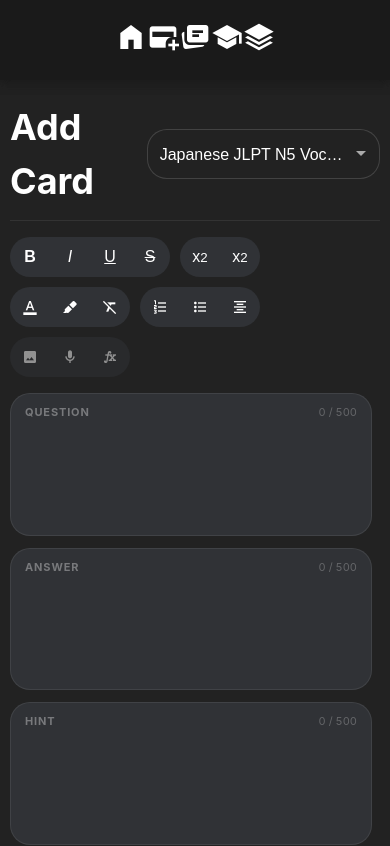
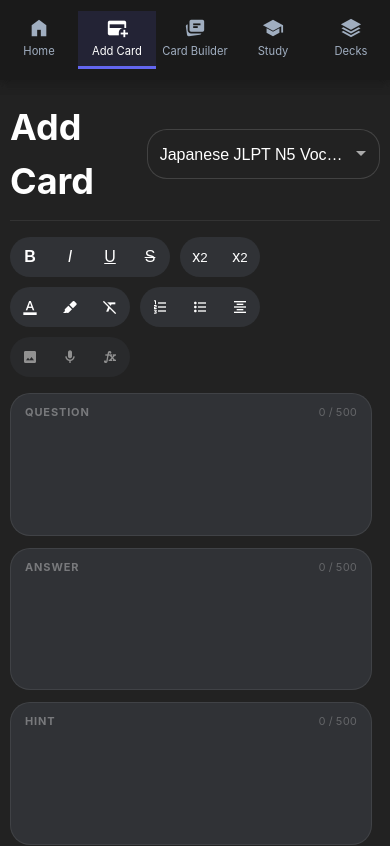
Before and after one commit to 18barbers2/gostudycards, a React (Vite) app in the folder frontend/: page /add-card in a window 390 px wide. Shown: the top 846 px of the page. Built offline with nearby package versions, Linux system fonts and the light colour scheme.

Commit message:
feature: updated functionality for the NavBar so it allows hover over and has text

```diff
--- a/frontend/src/components/Layout/Layout.css
+++ b/frontend/src/components/Layout/Layout.css
@@ -8,27 +8,14 @@
     left: 0;
     top: 0;
     height: 100vh;
-    width: 80px;
+    width: 200px;
     background-color: #1a1a1a;
     z-index: 100;
     box-shadow: #1a1a1a 0px 0px 10px;
 }
 
-.navbar ul {
-    list-style-type: none;
-    margin: 0;
-    padding: 0;
-    display: flex;
-    flex-direction: column;
-    justify-content: center;
-    align-items: center;
-    width: 100%;
-    height: 100%;
-    row-gap: 1.0em;
-}
-
 .main-content {
-    margin-left: 80px;
+    margin-left: 200px;
     padding: 80px; /** Adjust for the fixed navbar height **/
     padding-top: 20px;
     flex: 1;
--- a/frontend/src/components/NavBar.tsx
+++ b/frontend/src/components/NavBar.tsx
@@ -1,38 +1,35 @@
 import '../css/NavBar.css';
-import { Link } from "react-router-dom";
+import { Link, useLocation } from "react-router-dom";
 
 export function NavBar() {
+    const location = useLocation()
 
+    type NavItem = {
+        to: string;
+        icon: string;
+        label: string;
+    }
+
+    {/** Store the information for each navitem */}
+    const navItems: NavItem[] = [
+        { to: '/', icon: 'home', label: 'Home' },
+        { to: '/add-card', icon: 'add_card', label: 'Add Card' },
+        { to: '/card-builder', icon: 'cards_stack', label: 'Card Builder' },
+        { to: '/study', icon: 'school', label: 'Study' },
+        { to: '/decks', icon: 'stacks', label: 'Decks' },
+    ]
 
     return (
         <nav className='navbar'>
             <ul>
-                <li>
-                    <Link to={'/'}>
-                        <span className="material-symbols-outlined">home</span>
-                    </Link>
-                </li>
-                <li>
-                    <Link to={'/add-card'}>
-                        <span className="material-symbols-outlined">add_card</span>
-                    </Link>
-                </li>
-                <li>
-                    <Link to={'/card-builder'}>
-                        <span className="material-symbols-outlined">cards_stack</span>
-                    </Link>
-                </li>
-                <li>
-                    <Link to={'/study'}>
-                        <span className="material-symbols-outlined">school</span>
-                    </Link>
-                </li>
-                <li>
-                    <Link to={'/decks'}>
-                        <span className="material-symbols-outlined">stacks</span>
-                    </Link>
-                </li>
-
+                {navItems.map((item: NavItem) => (
+                    <li key={item.to} className={location.pathname === item.to ? 'active' : ''}>
+                        <Link to={item.to}>
+                            <span className="material-symbols-outlined">{item.icon}</span>
+                            <span className="nav-label">{item.label}</span>
+                        </Link>
+                    </li>
+                ))}
             </ul>
         </nav>
     );
--- a/frontend/src/css/NavBar.css
+++ b/frontend/src/css/NavBar.css
@@ -1,51 +1,95 @@
 .navbar ul {
-    list-style-type: none;
+    list-style: none;
     margin: 0;
     padding: 0;
     display: flex;
     flex-direction: column;
-    justify-content: center;
+    width: 100%;
+    padding-top: 16px;
+}
+
+.navbar li {
+    width: 100%;
+    border-left: 3px solid transparent;
+    transition: background 0.15s ease, border-color 0.15s ease;
+}
+
+.navbar li a {
+    display: flex;
+    flex-direction: row;
     align-items: center;
-    width: 100%;
-    height: 100%;
-    row-gap: 1.0em;
+    gap: 12px;
+    padding: 12px 16px;
+    text-decoration: none;
+    color: #a0aec0;
+    font-size: 0.875rem;
+    transition: color 0.15s ease;
+}
+
+/* Active state */
+.navbar li.active {
+    border-left-color: #6366f1;
+    background-color: rgba(99, 102, 241, 0.12);
+}
+
+.navbar li.active a {
+    color: #ffffff;
+}
+
+/* Hover state */
+.navbar li:hover:not(.active) {
+    background-color: rgba(255, 255, 255, 0.05);
+}
+
+.navbar li:hover a {
+    color: #ffffff;
 }
 
 .material-symbols-outlined {
-  font-variation-settings:
-    'FILL' 1,
-    'wght' 400,
-    'GRAD' 0,
-    'opsz' 24;
-    color: white;
-    font-size: 32px;
-    transition: transform 0.1s ease;
-}
-.material-symbols-outlined:hover {
     font-variation-settings:
-    'FILL' 1,
-    'wght' 400,
-    'GRAD' 0,
-    'opsz' 24;
-    color: white;
-    font-size: 32px;
-    transform: scale(1.2);
+        'FILL' 1,
+        'wght' 400,
+        'GRAD' 0,
+        'opsz' 24;
+    font-size: 24px;
+    color: inherit;
+    flex-shrink: 0;
+    transition: color 0.15s ease;
 }
 
+/* Mobile — top bar */
 @media (max-width: 1024px) {
-    ul {
+    .navbar ul {
         flex-direction: row;
-        position: top;
-
+        justify-content: space-around;
+        align-items: stretch;
+        height: 100%;
+        padding-top: 0;
     }
 
-    .navbar {
-        left: 0;
-        top: 0;
-        height: 80px;
-        width: 100%;
-        background-color: #303236;
-        z-index: 100;
+    .navbar li {
+        border-left: none;
+        border-bottom: 3px solid transparent;
+        flex: 1;
+        display: flex;
+        align-items: stretch;
     }
 
+    .navbar li.active {
+        border-bottom-color: #6366f1;
+        background-color: rgba(99, 102, 241, 0.12);
+    }
+
+    .navbar li a {
+        flex-direction: column;
+        justify-content: center;
+        gap: 4px;
+        padding: 6px 4px;
+        width: 100%;
+        font-size: 0.7rem;
+    }
+
+    .material-symbols-outlined {
+        font-size: 22px;
+    }
 }
```
